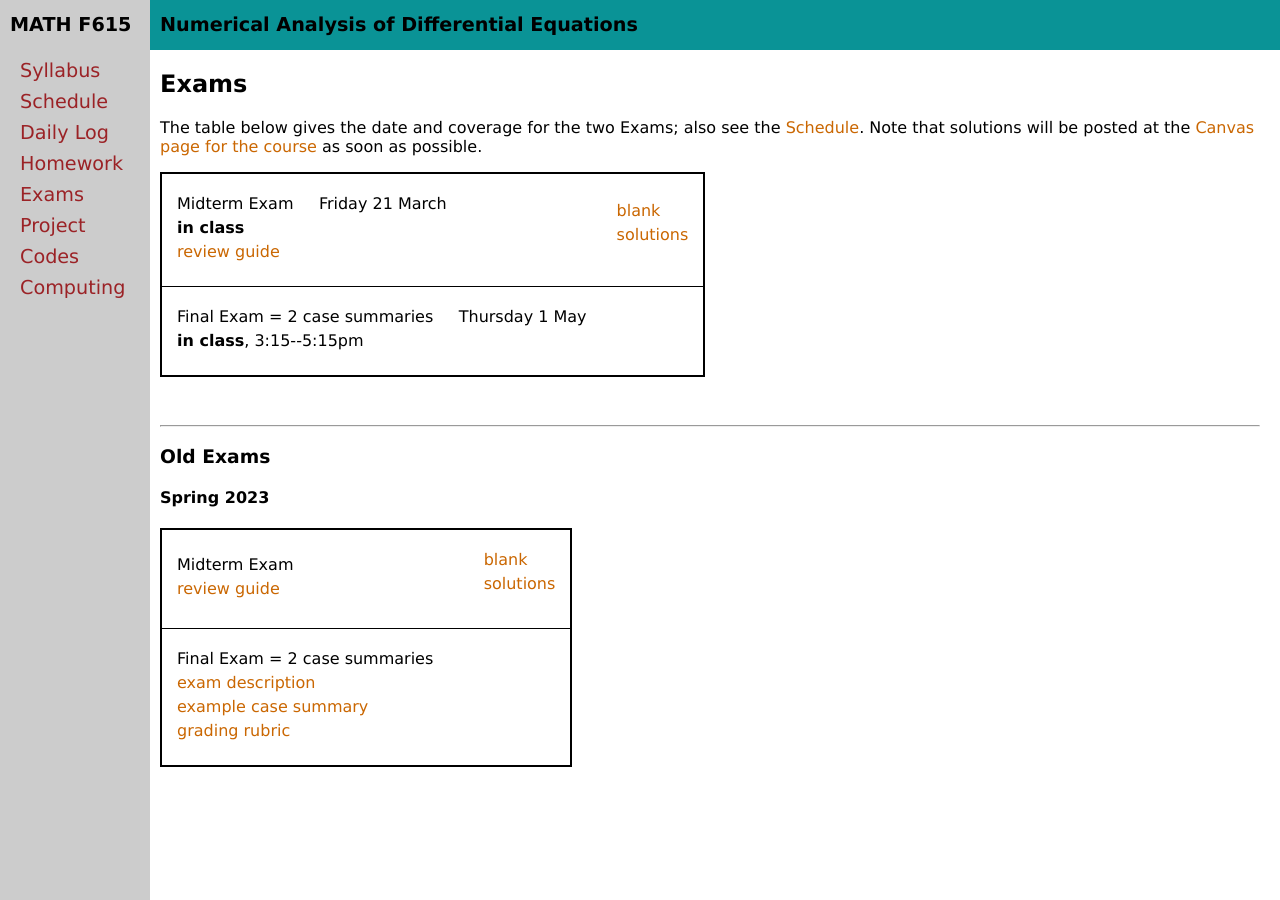
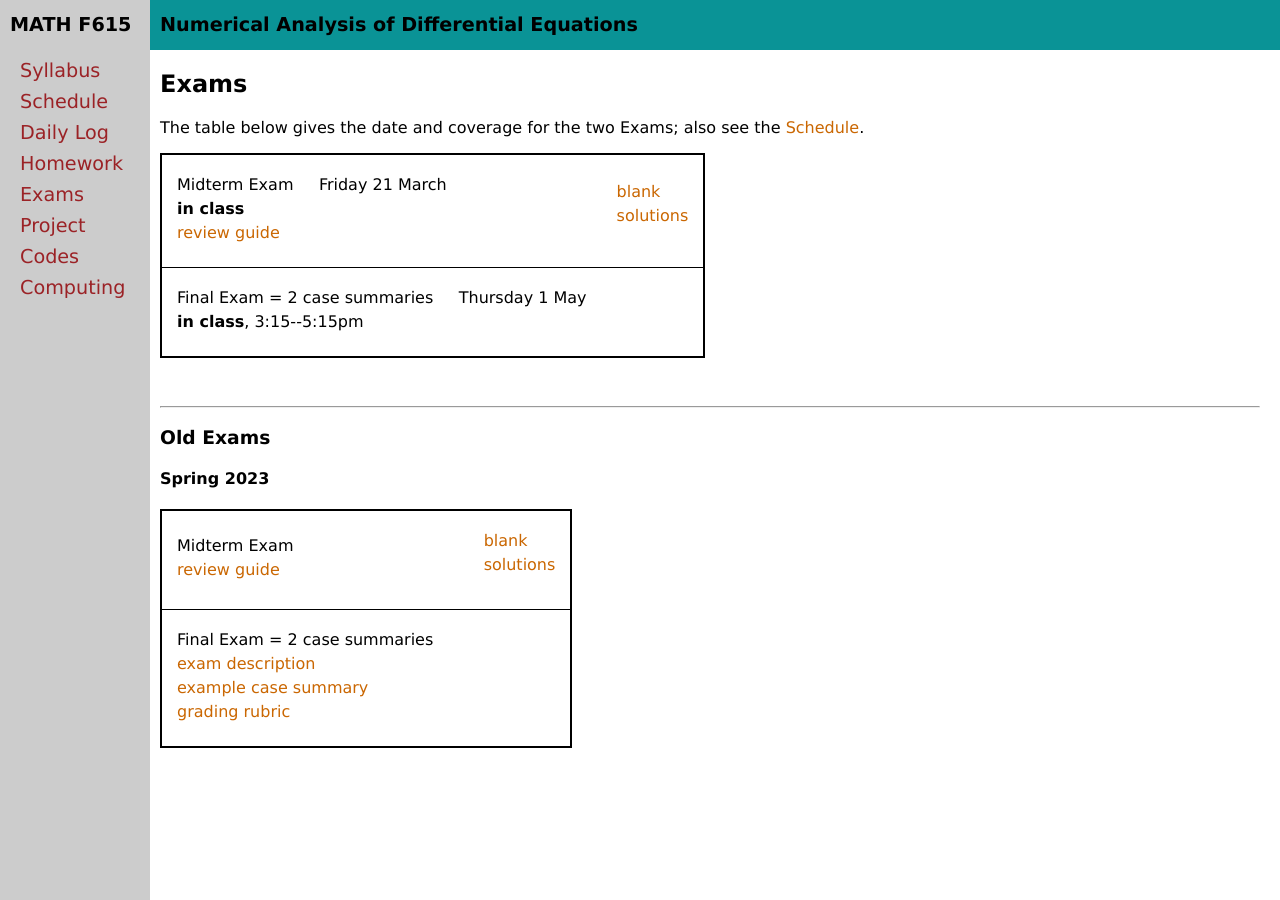
Before and after one commit to bueler/nade, a Jekyll site: the page built from exams.md, in a window 1280 px wide. Built offline with Jekyll 4.4.1, drawn with Linux system fonts in a browser that asks for light colours.

Commit message:
I already posted solutions there

```diff
--- a/exams.md
+++ b/exams.md
@@ -5,7 +5,7 @@ title: Exams
 
 ## Exams
 
-The table below gives the date and coverage for the two Exams; also see the [Schedule](assets/general/S25/schedule.pdf).  Note that solutions will be posted at the [Canvas page for the course](https://canvas.alaska.edu/courses/24194) as soon as possible.
+The table below gives the date and coverage for the two Exams; also see the [Schedule](assets/general/S25/schedule.pdf).
 
 {% include exam_table.md  data=site.data.exams %}
 
```
